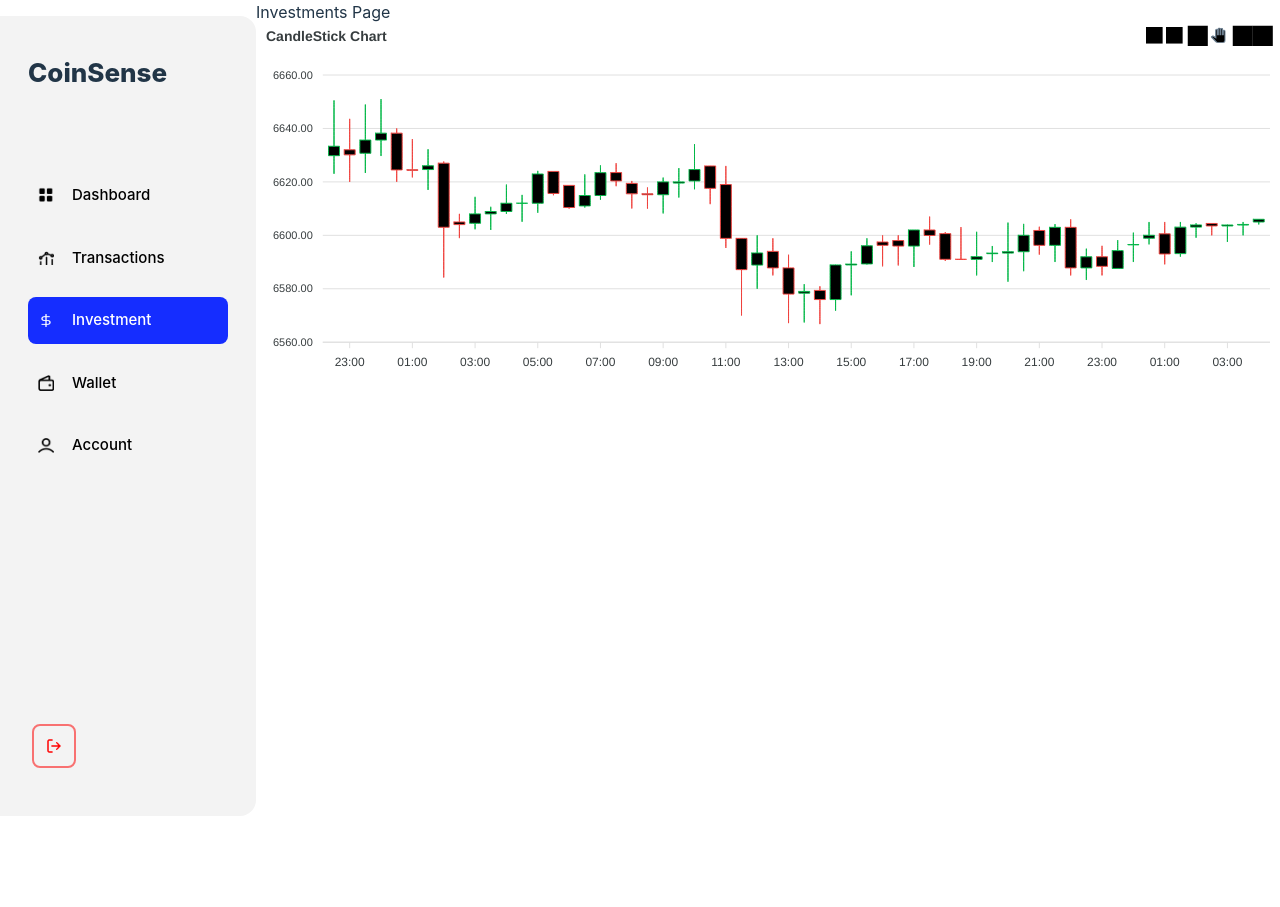
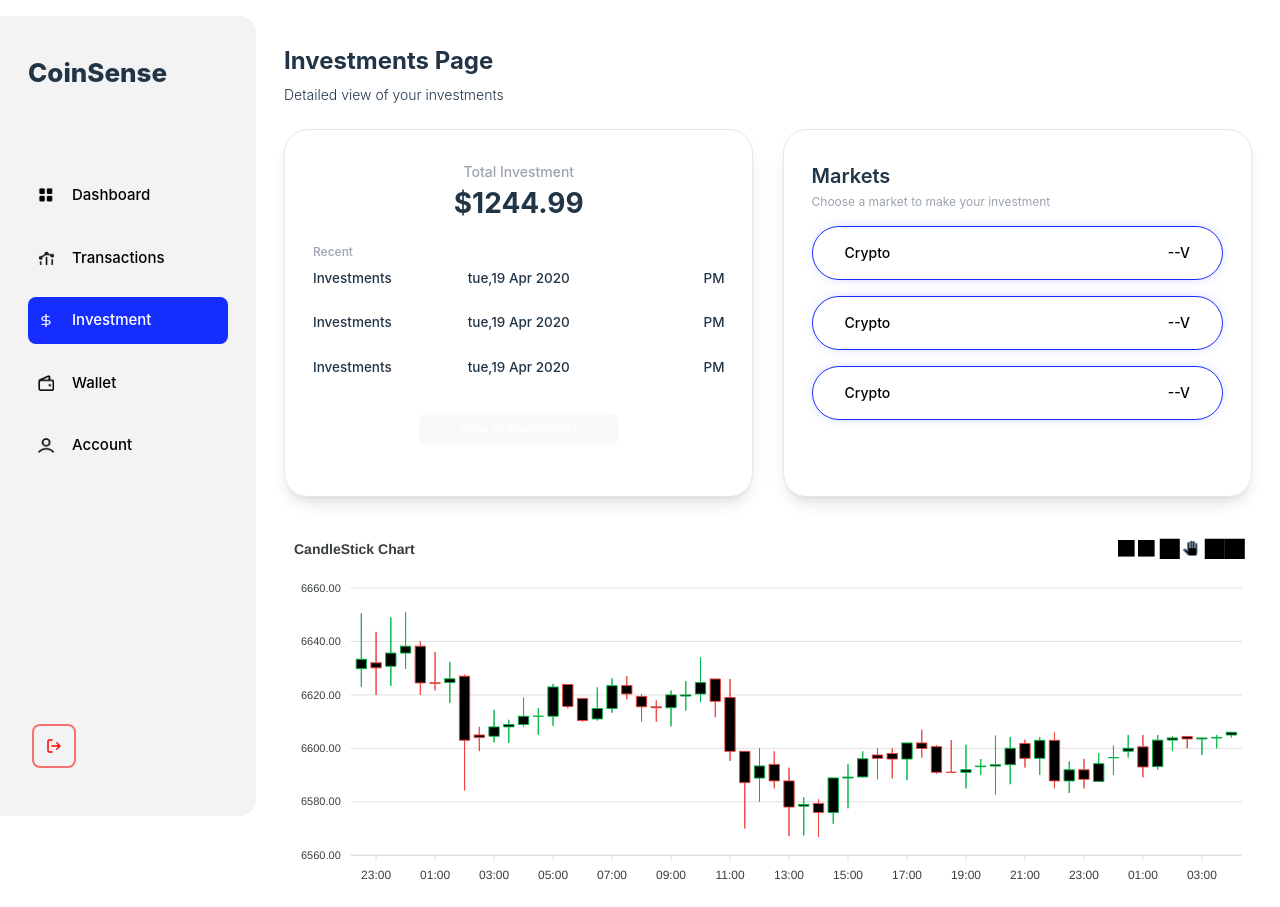
Before and after one commit to ShalinAJ/CoinSense, a React (Vite) app in the folder frontend/: page /dashboard/investment in a window 1280 px wide. Before the commit the page ends 800 px from the top, so only its background shows below. Built offline with nearby package versions, Linux system fonts and the light colour scheme; sample sign-in values are in the browser's storage.

Commit message:
Investments page update

```diff
--- a/frontend/src/pages/Investments.jsx
+++ b/frontend/src/pages/Investments.jsx
@@ -2,8 +2,68 @@ import InvestmentChart from "../charts/InvestmentChart";
 
 const InvestmentsPage = () => {
   return (
-    <div className="w-[80%] h-[max-content] bg-white">
-      <div>Investments Page</div>
+    <div className="w-[80%] h-[max-content] bg-white px-[28px] pt-[45px]">
+      <div className="text-2xl font-bold">Investments Page</div>
+      <p className="text-sm pt-2 font-light">
+        Detailed view of your investments{" "}
+      </p>
+      <div className="flex flex-row justify-between pt-6 pb-10">
+        <div className="w-[48.5%]">
+          <div className="p-5 rounded-3xl flex flex-col border shadow-lg shadow-grey-500/40 h-[23rem]">
+            <div className="text-center pt-3">
+              <p className="text-sm font-medium text-gray-400">
+                Total Investment
+              </p>
+              <p className="text-[28px] font-bold pb-5">$1244.99</p>
+            </div>
+            <div className="flex flex-col px-2">
+              <p className="text-xs text-gray-400 font-medium">Recent</p>
+              <div className="flex flex-row justify-between text-[13.5px] font-medium pb-3 pt-2">
+                <p className="w-[30%] text-left">Investments</p>
+                <p className="w-[40%] text-center">tue,19 Apr 2020</p>
+                <p className="w-[30%] text-right">PM</p>
+              </div>
+              <div className="flex flex-row justify-between text-[13.5px] font-medium py-3">
+                <p className="w-[30%] text-left">Investments</p>
+                <p className="w-[40%] text-center">tue,19 Apr 2020</p>
+                <p className="w-[30%] text-right">PM</p>
+              </div>
+              <div className="flex flex-row justify-between text-[13.5px] font-medium py-3">
+                <p className="w-[30%] text-left">Investments</p>
+                <p className="w-[40%] text-center">tue,19 Apr 2020</p>
+                <p className="w-[30%] text-right">PM</p>
+              </div>
+            </div>
+            <div className="flex flex-col justify-center items-center pt-6 pb-6">
+              <button className="text-xs px-10">View all Investments</button>
+            </div>
+          </div>
+        </div>
+        <div className="w-[48.5%]">
+          <div className="p-5 rounded-3xl flex flex-col border shadow-lg shadow-grey-500/40 h-[23rem]">
+            <div className="pt-3 px-2">
+              <p className="text-xl font-semibold">Markets</p>
+              <p className="text-xs text-gray-400 py-1">
+                Choose a market to make your investment
+              </p>
+              <div className="flex flex-col">
+                <button className="text-black rounded-full p-4 box-shadow bg-transparent border-[1px] border-[#152DFF] flex flex-row justify-between items-center mt-3 mb-2">
+                  <p className="text-sm pl-4">Crypto</p>
+                  <p className="text-sm pr-4">--V</p>
+                </button>
+                <button className="text-black rounded-full p-4 box-shadow bg-transparent border-[1px] border-[#152DFF] flex flex-row justify-between items-center my-2">
+                  <p className="text-sm pl-4">Crypto</p>
+                  <p className="text-sm pr-4">--V</p>
+                </button>
+                <button className="text-black rounded-full p-4 box-shadow bg-transparent border-[1px] border-[#152DFF] flex flex-row justify-between items-center my-2">
+                  <p className="text-sm pl-4">Crypto</p>
+                  <p className="text-sm pr-4">--V</p>
+                </button>
+              </div>
+            </div>
+          </div>
+        </div>
+      </div>
       <div>
         <InvestmentChart />
       </div>
--- a/frontend/src/pages/Transactions.jsx
+++ b/frontend/src/pages/Transactions.jsx
@@ -32,7 +32,6 @@ const TransactionsPage = () => {
 
   return (
     <>
-      {console.log(walletList)}
       <Suspense>
         <Await resolve={transactions}>
           {() => (
```
